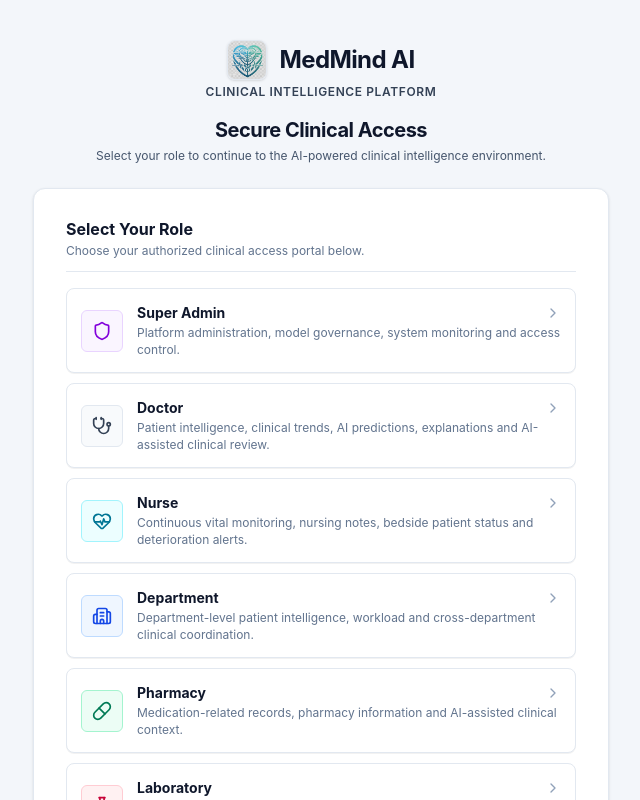
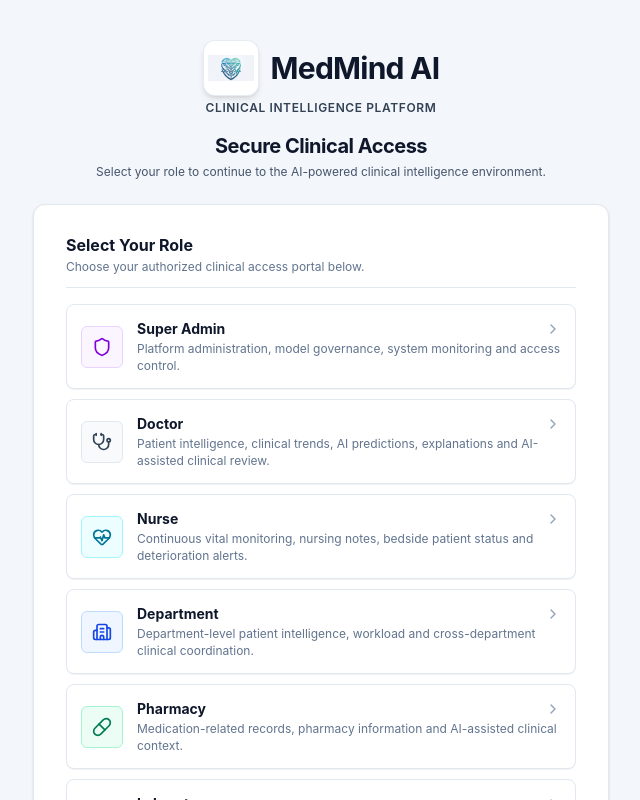
Before and after one commit to Divakar1607/MedMind, a React (Vite) app: page / in a window 1280 px wide. Both pictures are taken after a click on the button "Skip Video". Shown: the top 800 px of the page, without its empty margins (319-959 px from the left). Built offline with nearby package versions, Linux system fonts and the light colour scheme.

Commit message:
feat(branding): update Login page header with high-resolution white-background medical heart caduceus logo emblem

```diff
--- a/src/pages/Login.tsx
+++ b/src/pages/Login.tsx
@@ -161,8 +161,8 @@ export const Login: React.FC<LoginProps> = ({ onLogin }) => {
       {/* Branding Header */}
       <div className="sm:mx-auto sm:w-full sm:max-w-xl text-center">
         <div className="flex justify-center items-center gap-3 text-slate-900">
-          <img src="/logo.jpg" alt="MedMind AI Logo" className="h-10 w-10 rounded-lg object-cover border border-slate-200 shadow-sm" />
-          <span className="text-2xl font-bold tracking-tight text-slate-900">MedMind AI</span>
+          <img src="/logo.jpg" alt="MedMind AI Logo" className="h-14 w-14 rounded-xl object-contain border border-slate-200/80 shadow-md bg-white p-1" />
+          <span className="text-3xl font-bold tracking-tight text-slate-900">MedMind AI</span>
         </div>
         <p className="text-xs font-semibold uppercase tracking-wider text-brand-700 mt-1">
           Clinical Intelligence Platform
```
Also changed, not shown: public/logo.jpg, public/logo.png (added).
